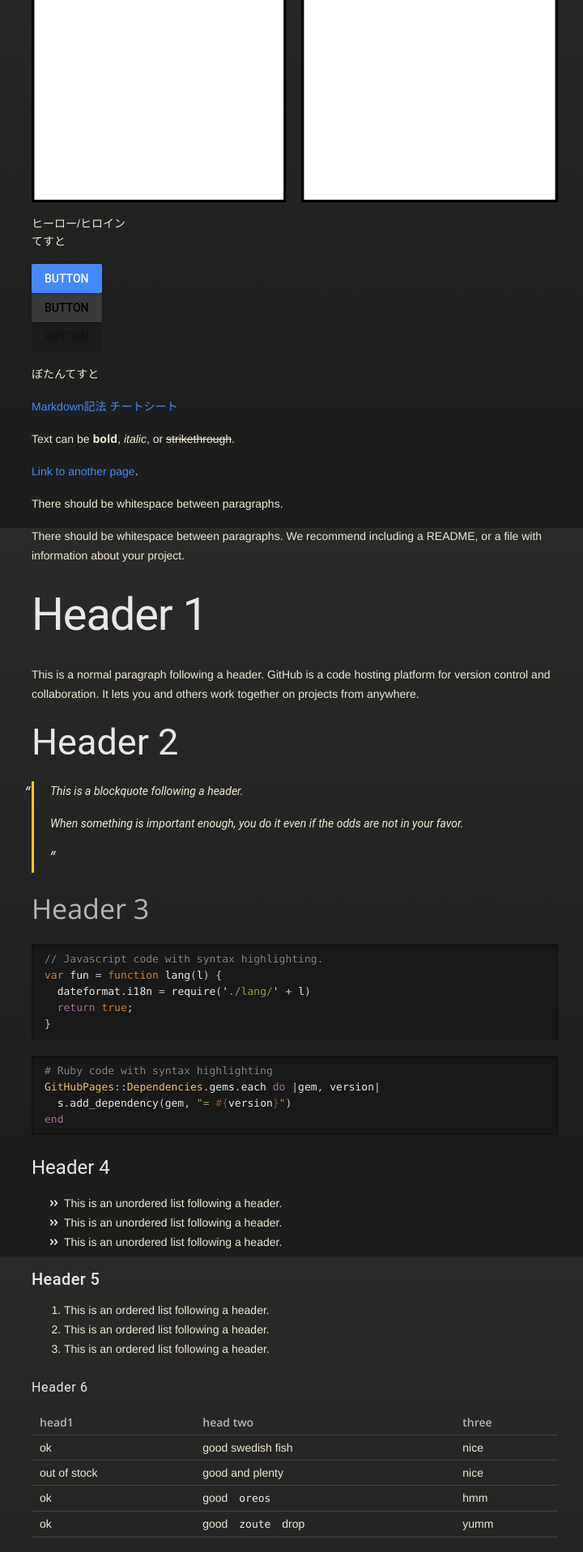
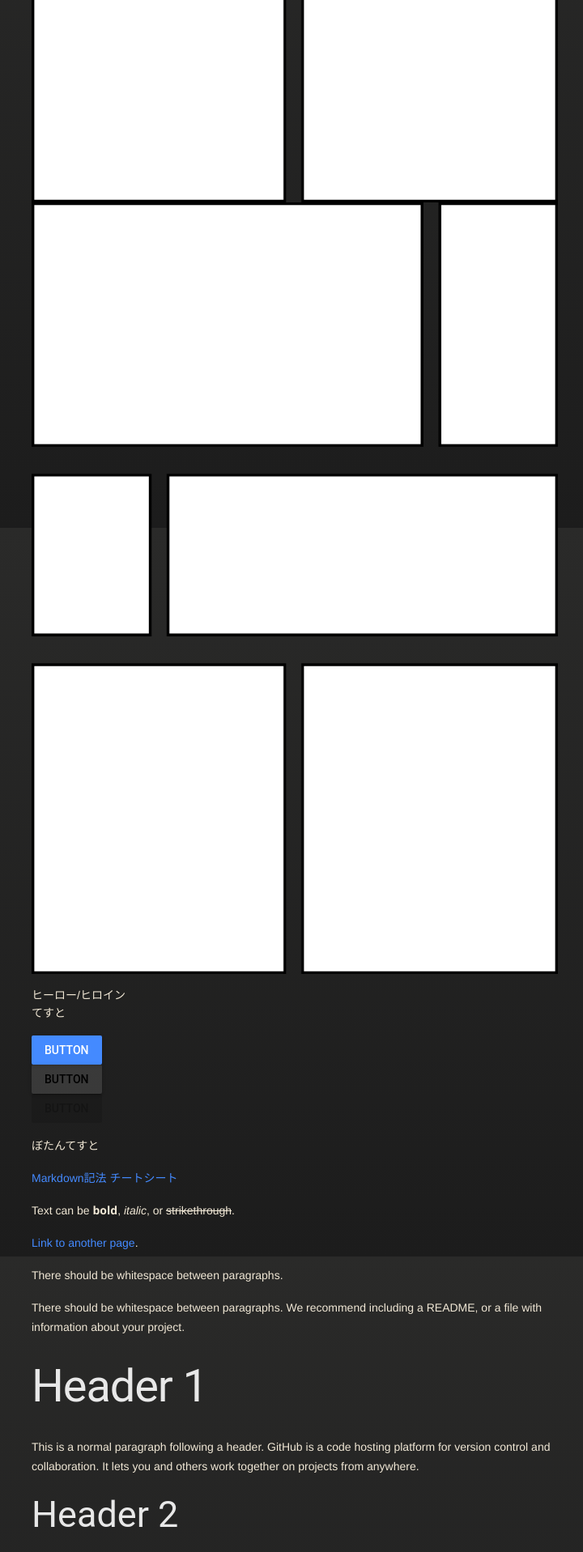
Before and after one commit to gyaaaaaaaaaaaa/readmetest.github.io, a Jekyll site: the page built from index.md, in a window 1280 px wide. Shown: the part 1148-3065 px from the top of the page at 81% size, without its empty margins (276-996 px from the left). Built offline with Jekyll 4.4.1, drawn with Linux system fonts in a browser that asks for light colours; our own code applies the rules of GitHub Pages for plain Markdown files.

Commit message:
Update index.md

```diff
--- a/index.md
+++ b/index.md
@@ -12,6 +12,7 @@
 [Markdown記法 チートシート](https://gist.github.com/mignonstyle/083c9e1651d7734f84c99b8cf49d57fa)
 [Markdown記法 チートシート](https://gist.github.com/mignonstyle/083c9e1651d7734f84c99b8cf49d57fa)
 
+![alt](./200124_コミックB5_600dpiあ.png)
 ![alt](./200124_コミックB5_600dpiあ.png)
 
 <script>
```
